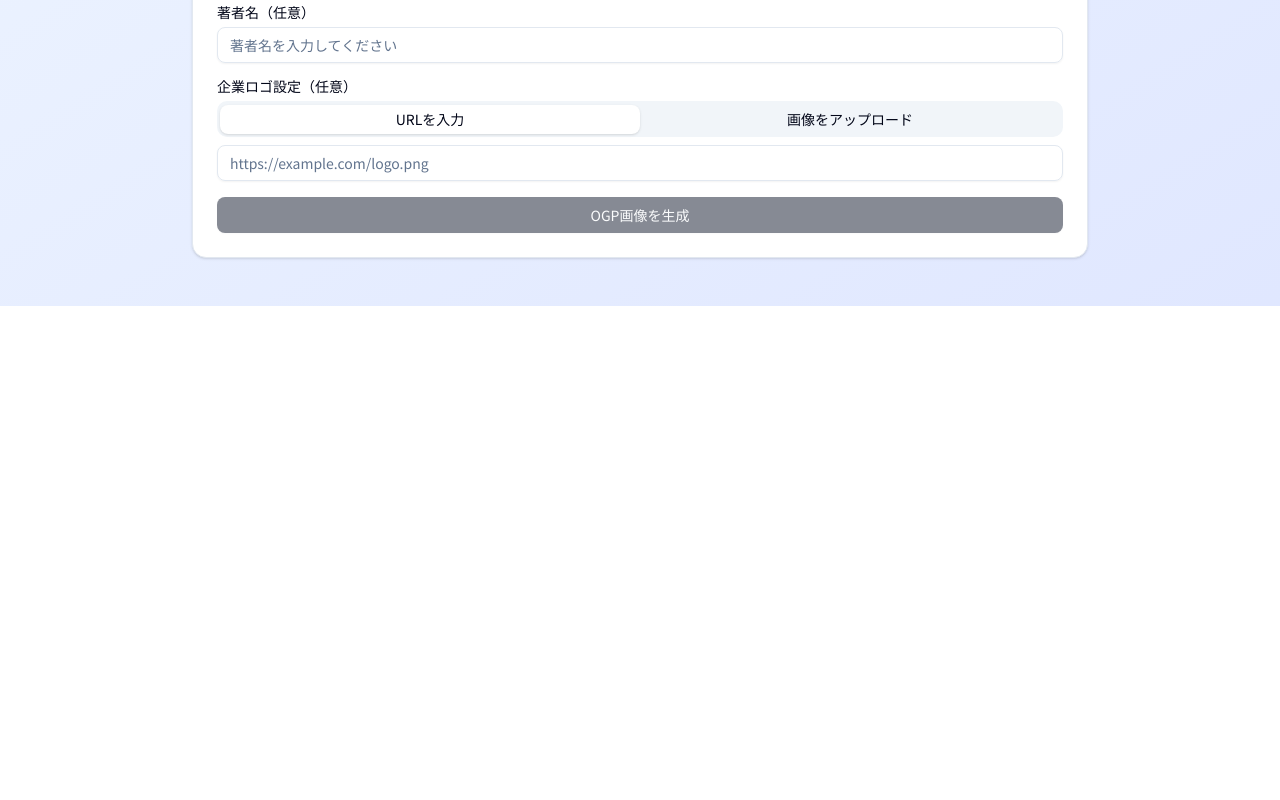
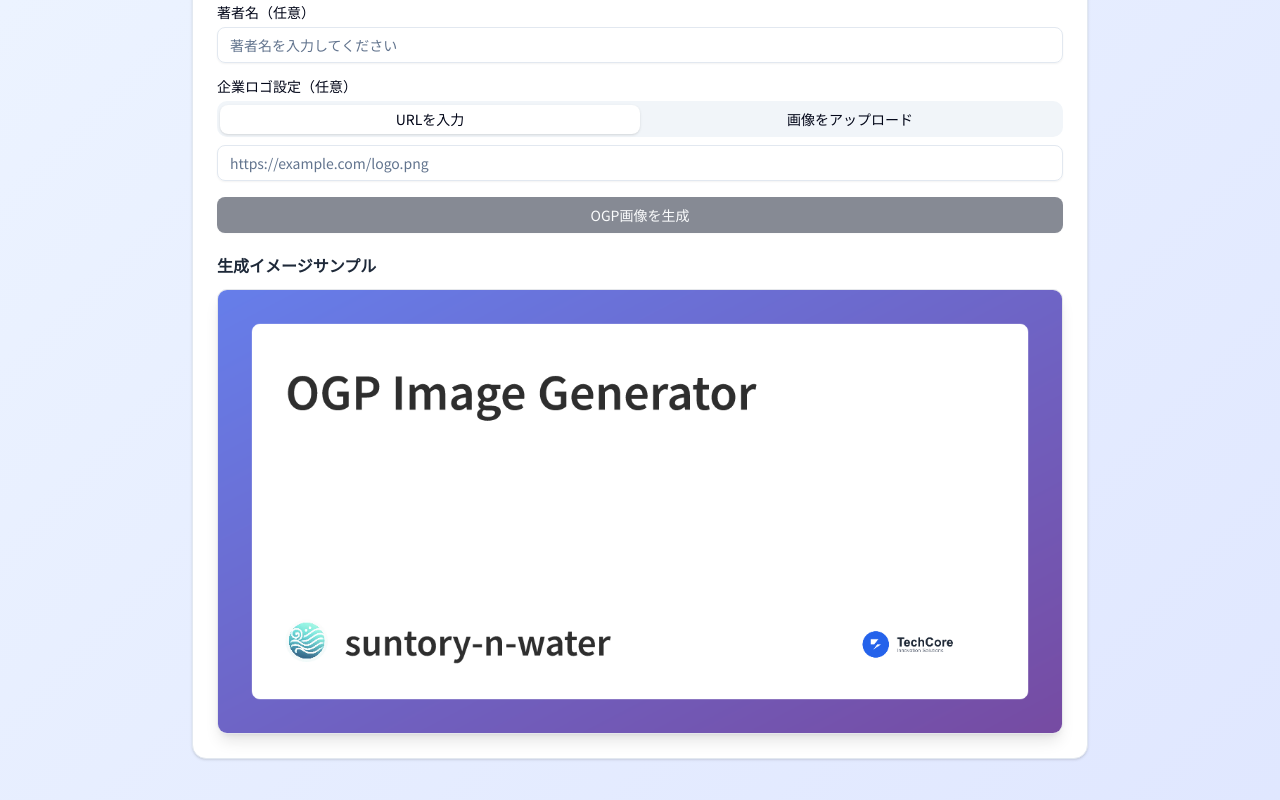
Before and after one commit to Suntory-Y-Water/hono-ogp, a Next.js app: page / in a window 1280 px wide. Shown: the part 496-1296 px from the top of the page. Before the commit the page ends 802 px from the top, so only its background shows below. Built offline with nearby package versions, Linux system fonts and the light colour scheme.

Commit message:
feat: OGP画像生成フォームにサンプル画像を追加し、OGPテンプレートのスタイルを微調整。

```diff
--- a/src/components/features/ogp-creation-form.tsx
+++ b/src/components/features/ogp-creation-form.tsx
@@ -515,6 +515,20 @@ export function OGPCreationForm() {
             </Button>
           </form>
         </Form>
+
+        {/* サンプル画像部分 */}
+        <div>
+          <h3 className='leading-none font-semibold text-gray-800 mb-4'>
+            生成イメージサンプル
+          </h3>
+          <div>
+            <img
+              src='/og-sample-image.png'
+              alt='生成時のサンプル画像'
+              className='w-full rounded-lg shadow-lg border border-gray-200'
+            />
+          </div>
+        </div>
       </CardContent>
     </Card>
   );
--- a/src/components/features/ogp-template.tsx
+++ b/src/components/features/ogp-template.tsx
@@ -70,7 +70,7 @@ export function OGPTemplate({
                 fontSize: 48,
                 fontWeight: 400,
                 display: 'flex',
-                alignItems: 'center',
+                alignItems: 'flex-end',
               }}
             >
               {icon && (
--- a/src/lib/cloudflare.ts
+++ b/src/lib/cloudflare.ts
@@ -74,8 +74,6 @@ export async function uploadImageToR2(
 
   const arrayBuffer = await file.arrayBuffer();
 
-  console.log(env.OGP_IMAGES);
-
   await env.OGP_IMAGES.put(key, arrayBuffer, {
     httpMetadata: {
       contentType: file.type,
```
Also changed, not shown: public/og-sample-image.png (added).
